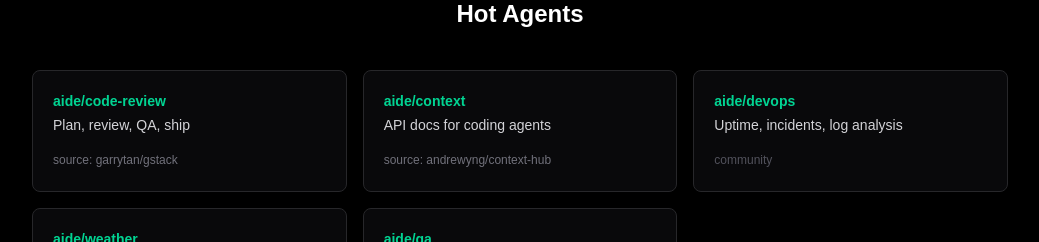
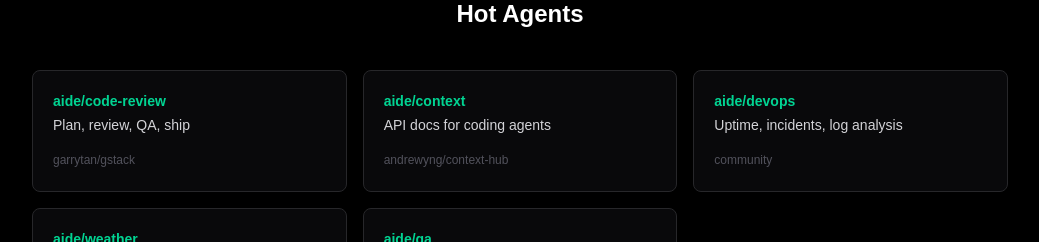
Before and after one commit to yiidtw/aide-site, a Next.js app: page / in a window 1280 px wide. Shown: the part 1749-1991 px from the top of the page, without its empty margins (120-1159 px from the left). Built offline with nearby package versions, Linux system fonts and the light colour scheme.

Commit message:
fix: hot agent cards clickable + curl install

```diff
--- a/app/page.tsx
+++ b/app/page.tsx
@@ -124,22 +124,19 @@ bot       devops   active  2`}</code>
         <h2 className="text-2xl font-bold text-center mb-10">Hot Agents</h2>
         <div className="grid md:grid-cols-3 gap-4">
           {hotAgents.map((agent) => (
-            <div
+            <a
               key={agent.name}
-              className="rounded-lg border border-zinc-800 bg-zinc-950 p-5"
+              href={agent.sourceUrl || "https://hub.aide.sh"}
+              className="rounded-lg border border-zinc-800 bg-zinc-950 p-5 block hover:border-zinc-600 transition"
             >
               <h3 className="font-mono text-sm font-bold text-emerald-400 mb-1">
                 {agent.name}
               </h3>
               <p className="text-sm text-zinc-300 mb-3">{agent.desc}</p>
-              {agent.sourceUrl ? (
-                <a href={agent.sourceUrl} className="text-xs text-zinc-500 hover:text-zinc-400 transition">
-                  source: {agent.source}
-                </a>
-              ) : (
-                <span className="text-xs text-zinc-600">{agent.source}</span>
-              )}
-            </div>
+              <span className="text-xs text-zinc-600">
+                {agent.source}
+              </span>
+            </a>
           ))}
         </div>
       </section>
```
